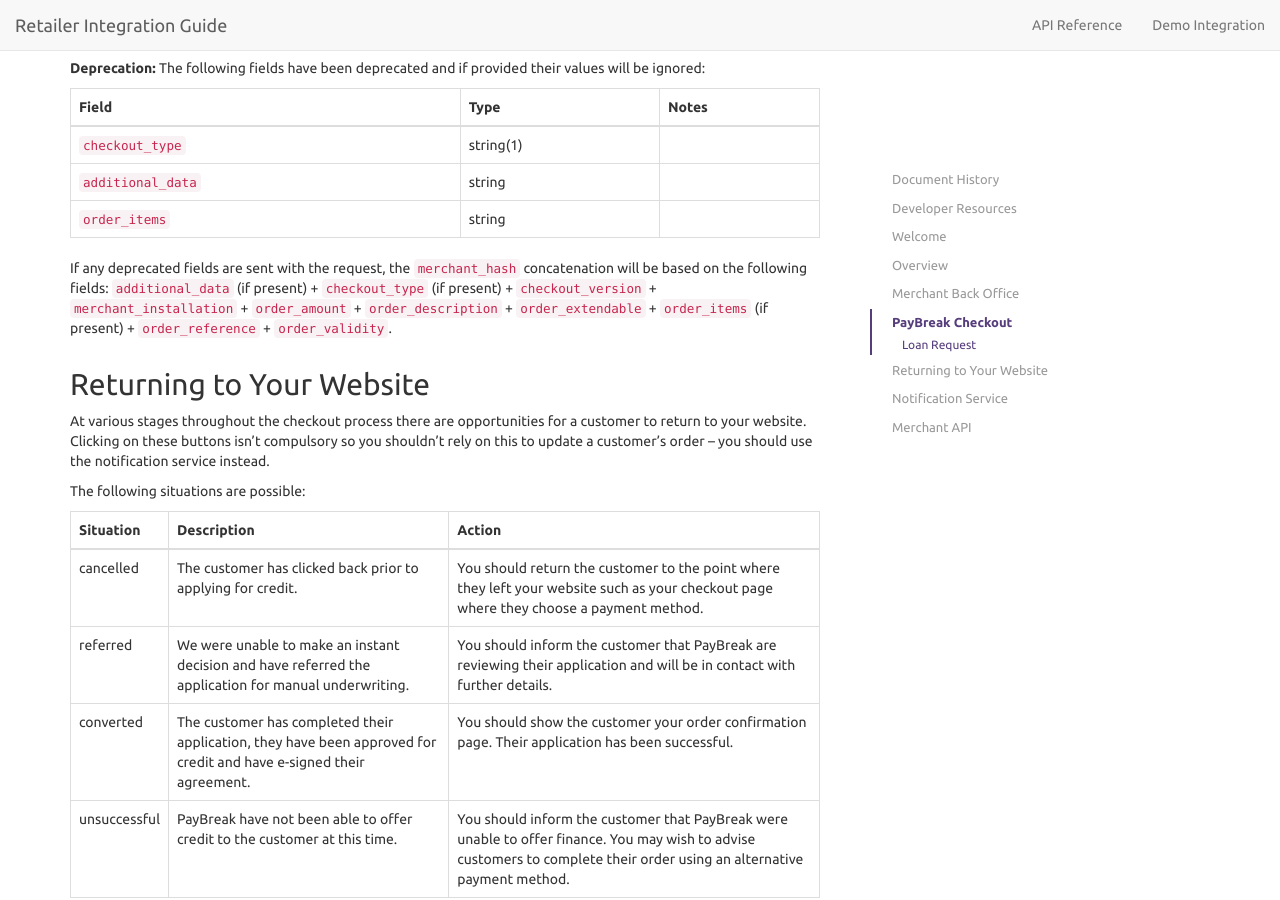
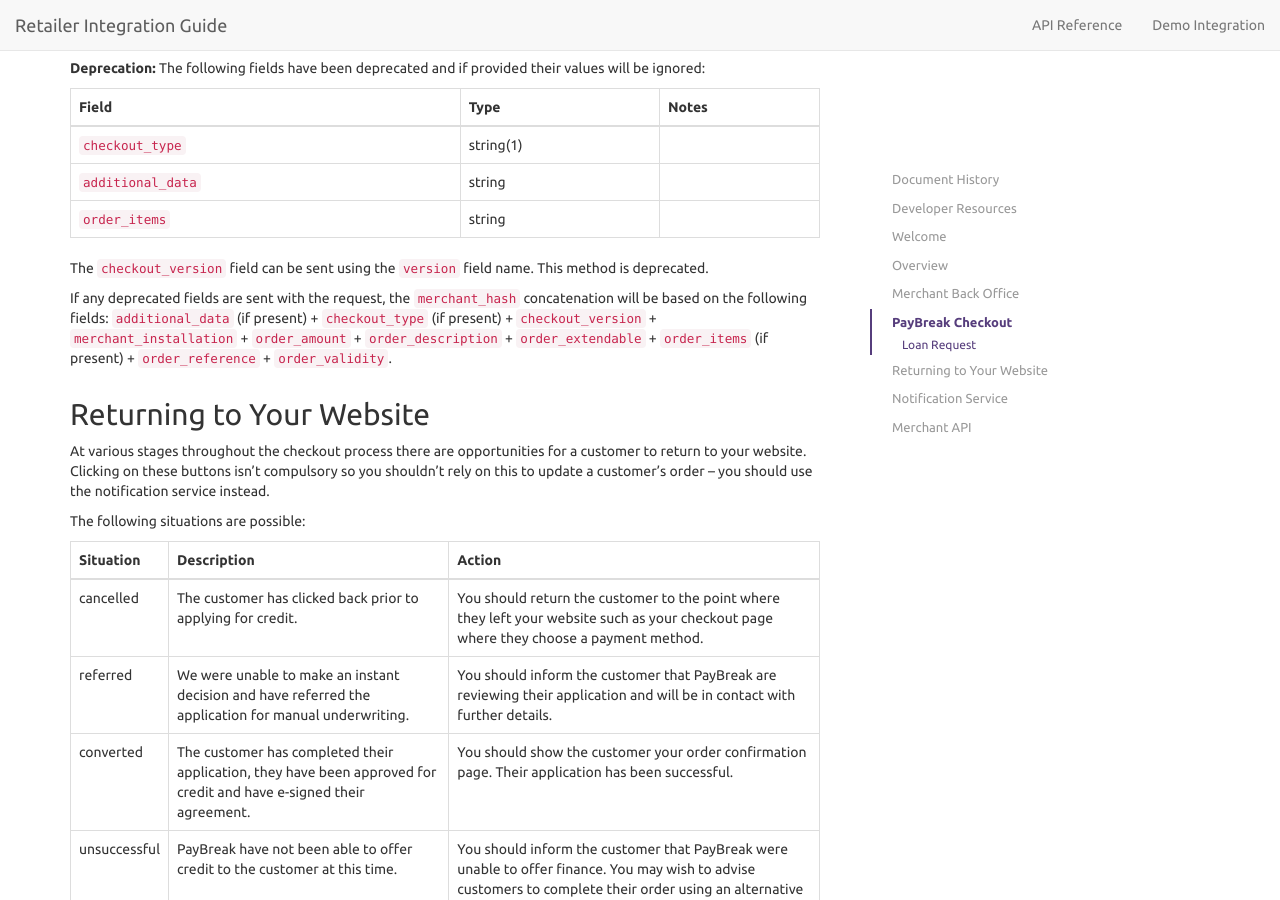
Before and after one commit to PayBreak/retailer-integration-guide, a Jekyll site: the page built from v3/index.md, in a window 1280 px wide and 900 px high, scrolled down 6158 px. Built offline with Jekyll 4.4.1, drawn with Linux system fonts in a browser that asks for light colours; nearby versions of some CDN libraries; Markdown is read by kramdown in place of the engine named in the settings.

Commit message:
Clarified deprecated behaviour in a v3 loan request

```diff
--- a/_includes/v3/loan_request.md
+++ b/_includes/v3/loan_request.md
@@ -77,6 +77,9 @@ Field | Type | Notes
 `additional_data` | string |
 `order_items` | string |
 
+The `checkout_version` field can be sent using the `version` field name. This
+method is deprecated.
+
 If any deprecated fields are sent with the request, the `merchant_hash`
 concatenation will be based on the following fields: `additional_data`
 (if present) + `checkout_type` (if present) + `checkout_version` +
```
